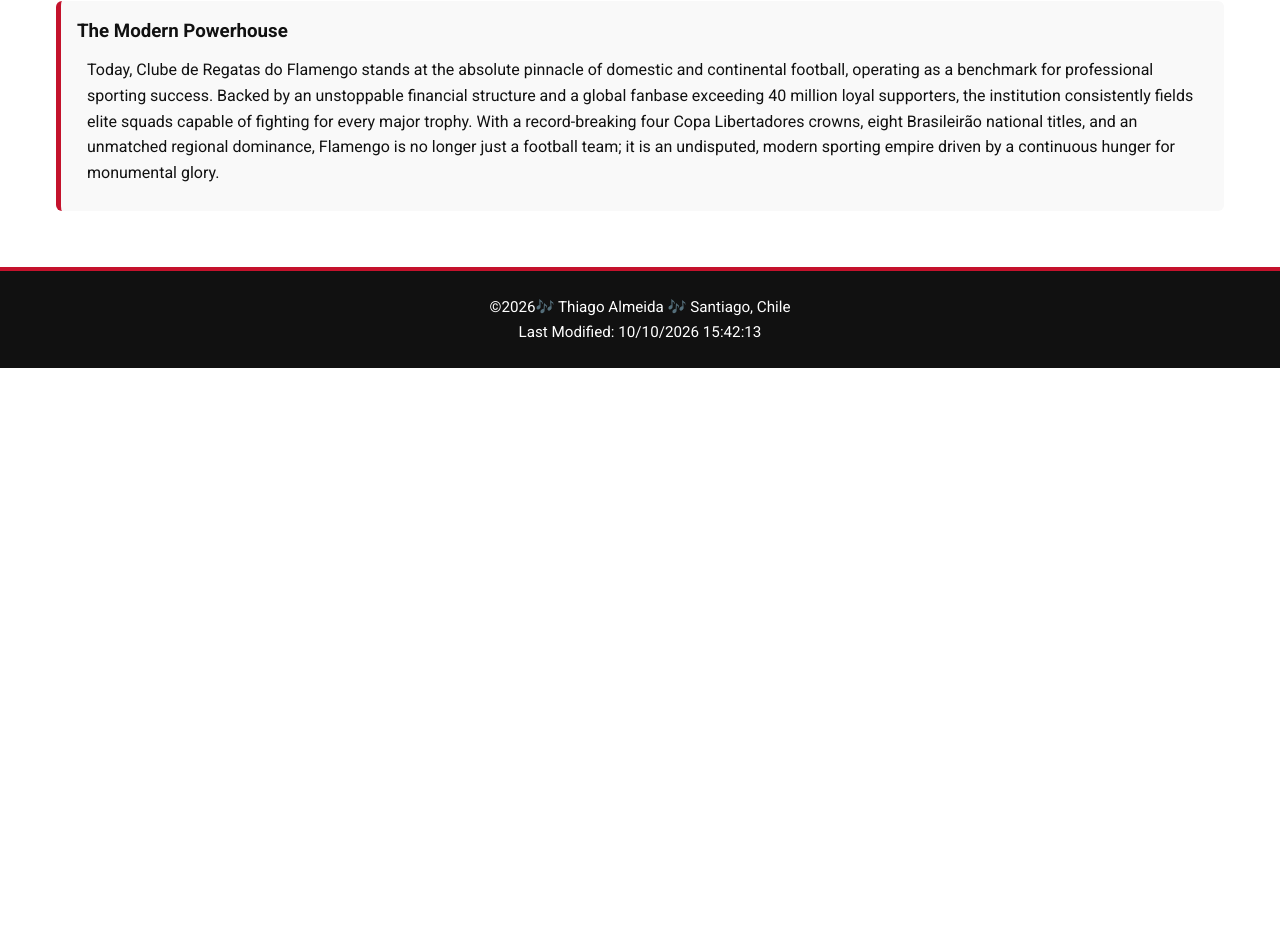
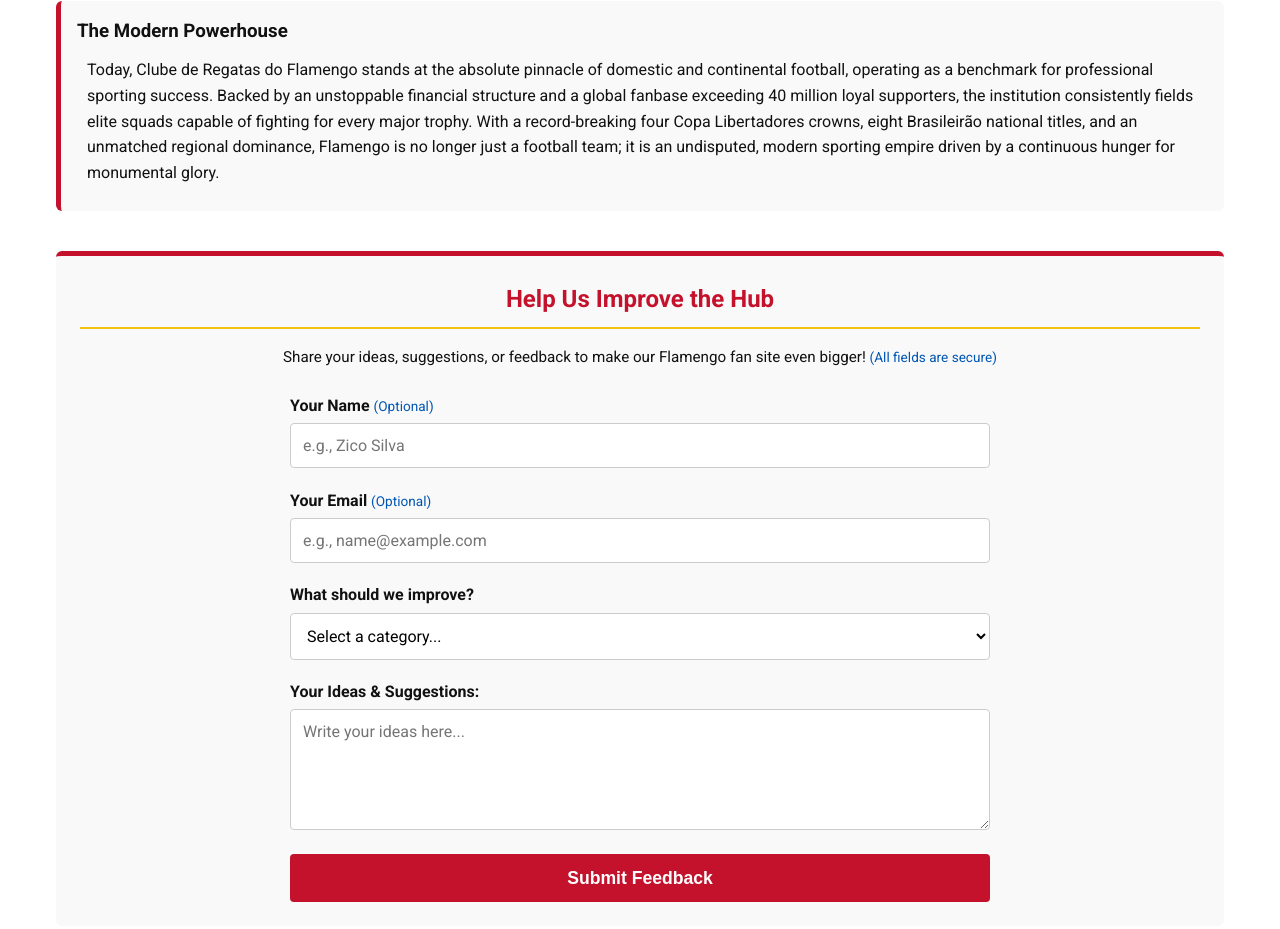
Before and after one commit to ThiagoAlmeida001/wdd131, a plain HTML site: page project/index.html in a window 1280 px wide. Shown: the part 1404-2333 px from the top of the page. Before the commit the page ends 1772 px from the top, so only its background shows below. Drawn offline with Linux system fonts and the light colour scheme.

Commit message:
feedback fix

```diff
--- a/project/index.html
+++ b/project/index.html
@@ -53,6 +53,36 @@
                 <p>Today, Clube de Regatas do Flamengo stands at the absolute pinnacle of domestic and continental football, operating as a benchmark for professional sporting success. Backed by an unstoppable financial structure and a global fanbase exceeding 40 million loyal supporters, the institution consistently fields elite squads capable of fighting for every major trophy. With a record-breaking four Copa Libertadores crowns, eight Brasileirão national titles, and an unmatched regional dominance, Flamengo is no longer just a football team; it is an undisputed, modern sporting empire driven by a continuous hunger for monumental glory.</p>
             </div>
         </section>
+
+        <section class="content-section form-section">
+            <h2>Help Us Improve the Hub</h2>
+            <p class="form-intro">Share your ideas, suggestions, or feedback to make our Flamengo fan site even bigger! <span class="optional-text">(All fields are secure)</span></p>
+
+            <form action="thankyou.html" method="get" class="feedback-form">
+
+                <label for="fan-name">Your Name <span class="optional-text">(Optional)</span></label>
+                <input type="text" id="fan-name" name="visitor_name" placeholder="e.g., Zico Silva">
+
+                <label for="fan-email">Your Email <span class="optional-text">(Optional)</span></label>
+                <input type="email" id="fan-email" name="visitor_email" placeholder="e.g., name@example.com">
+
+                <label for="idea-category">What should we improve?</label>
+                <select id="idea-category" name="category" required>
+                    <option value="" disabled selected>Select a category...</option>
+                    <option value="history">More Historical Facts</option>
+                    <option value="squad">Current Squad Statistics</option>
+                    <option value="gallery">More High-Res Photos</option>
+                    <option value="design">Website Colors & Layout</option>
+                </select>
+
+                <label for="fan-message">Your Ideas & Suggestions:</label>
+                <textarea id="fan-message" name="message" rows="5" placeholder="Write your ideas here..." required></textarea>
+
+                <div class="form-actions">
+                    <button type="submit">Submit Feedback</button>
+                </div>
+            </form>
+        </section>
     </main>
     <footer>
         <p>&copy;<span id="currentyear"></span>🎶 Thiago Almeida 🎶 Santiago, Chile</p>
--- a/project/scripts/flamengo.js
+++ b/project/scripts/flamengo.js
@@ -68,24 +68,6 @@
         container.innerHTML = dynamicHtml;
     }
 
-    const visitsKey = "flamengoPageVisits";
-    const counterDisplay = document.getElementById("visit-counter");
-
-    if (counterDisplay) {
-        let visitCount = localStorage.getItem(visitsKey);
-
-        if (visitCount === null) {
-            visitCount = 0;
-        } else {
-            visitCount = parseInt(visitCount, 10);
-        }
-
-        visitCount += 1;
-        localStorage.setItem(visitsKey, visitCount);
-
-        counterDisplay.textContent = `${visitCount}`;
-    }
-
     const heroImages = [
         "images/flahero.jpg",
         "images/flahero2.jpg",
@@ -108,4 +90,22 @@
 
         }, 4000);
     }
+
+    const feedbackCounterEl = document.getElementById("feedback-counter");
+
+    if (feedbackCounterEl) {
+        const feedbackKey = "submittedFeedbackCount";
+        let feedbackCount = localStorage.getItem(feedbackKey);
+
+        if (feedbackCount === null) {
+            feedbackCount = 0;
+        } else {
+            feedbackCount = parseInt(feedbackCount, 10);
+        }
+
+        feedbackCount += 1;
+        localStorage.setItem(feedbackKey, feedbackCount);
+
+        feedbackCounterEl.textContent = `${feedbackCount}`;
+    }
 });
--- a/project/styles/flamengo-large.css
+++ b/project/styles/flamengo-large.css
@@ -47,4 +47,9 @@
         gap: 1rem;
     }
 
+    .feedback-form {
+        max-width: 700px;
+        margin: 0 auto;
+    }
+
 }
--- a/project/styles/flamengo.css
+++ b/project/styles/flamengo.css
@@ -239,3 +239,68 @@
     font-size: 0.95rem;
     border-top: 4px solid var(--primary-color);
 }
+
+.form-section {
+    background-color: var(--card-bg);
+    padding: 1.5rem;
+    border-radius: 6px;
+    margin-top: 2rem;
+    border-top: 5px solid var(--primary-color);
+}
+
+.form-intro {
+    text-align: center;
+    margin-bottom: 1.5rem;
+    font-size: 0.95rem;
+}
+
+.feedback-form label {
+    display: block;
+    font-weight: bold;
+    margin-top: 1.2rem;
+    margin-bottom: 0.3rem;
+}
+
+.feedback-form input[type="text"],
+.feedback-form input[type="email"],
+.feedback-form select,
+.feedback-form textarea {
+    width: 100%;
+    padding: 0.75rem;
+    border: 1px solid #ccc;
+    border-radius: 4px;
+    font-family: inherit;
+    font-size: 1rem;
+    margin-top: 0.2rem;
+    display: block;
+}
+
+.feedback-form select {
+    cursor: pointer;
+    background-color: #fff;
+}
+
+.optional-text {
+    color: #0056b3;
+    font-size: 0.85rem;
+    font-weight: normal;
+}
+
+.form-actions button {
+    display: block;
+    width: 100%;
+    padding: 0.85rem;
+    background-color: var(--primary-color);
+    color: white;
+    border: none;
+    border-radius: 4px;
+    font-size: 1.1rem;
+    font-weight: bold;
+    cursor: pointer;
+    margin-top: 1.5rem;
+    transition: background-color 0.2s ease;
+}
+
+.form-actions button:hover {
+    background-color: var(--secondary-color);
+}
```
Also changed, not shown: project/achievements.html (+1 -4 lines), project/thankyou.html (added, +51 -0 lines).
